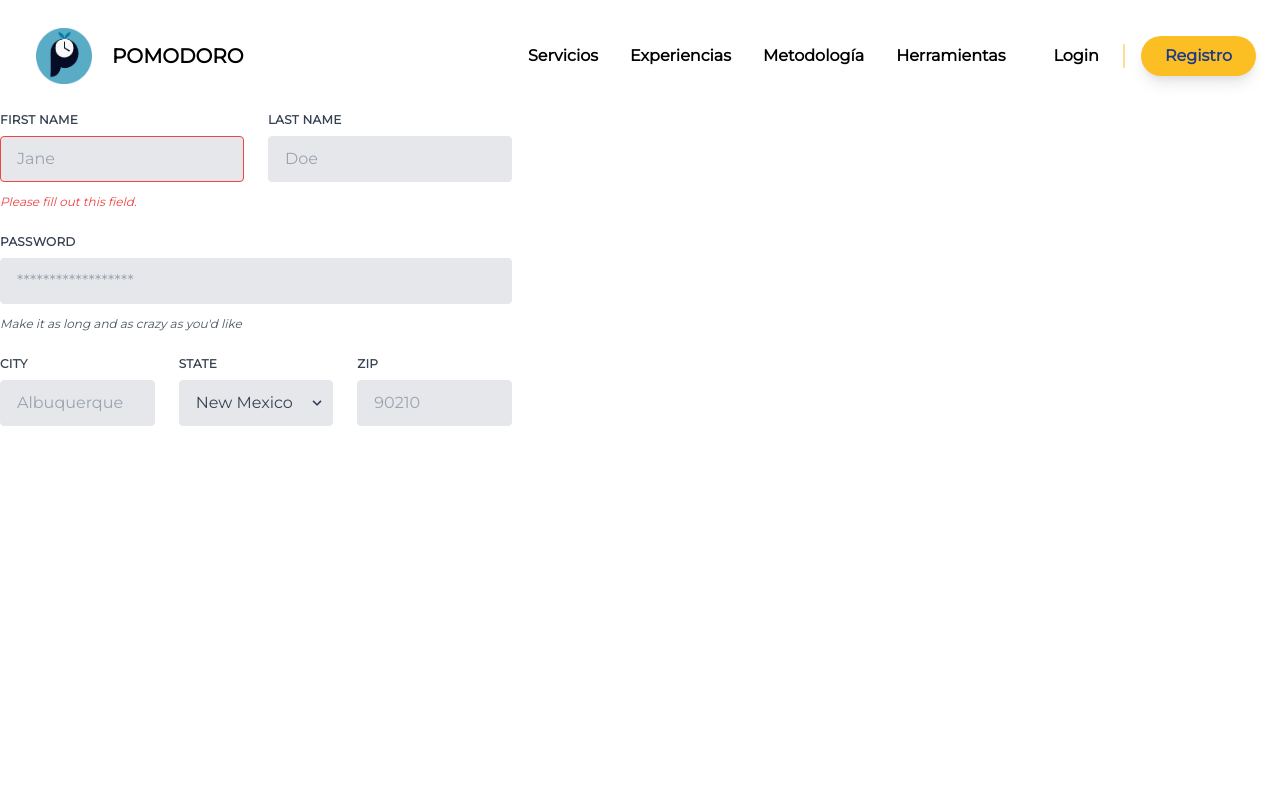
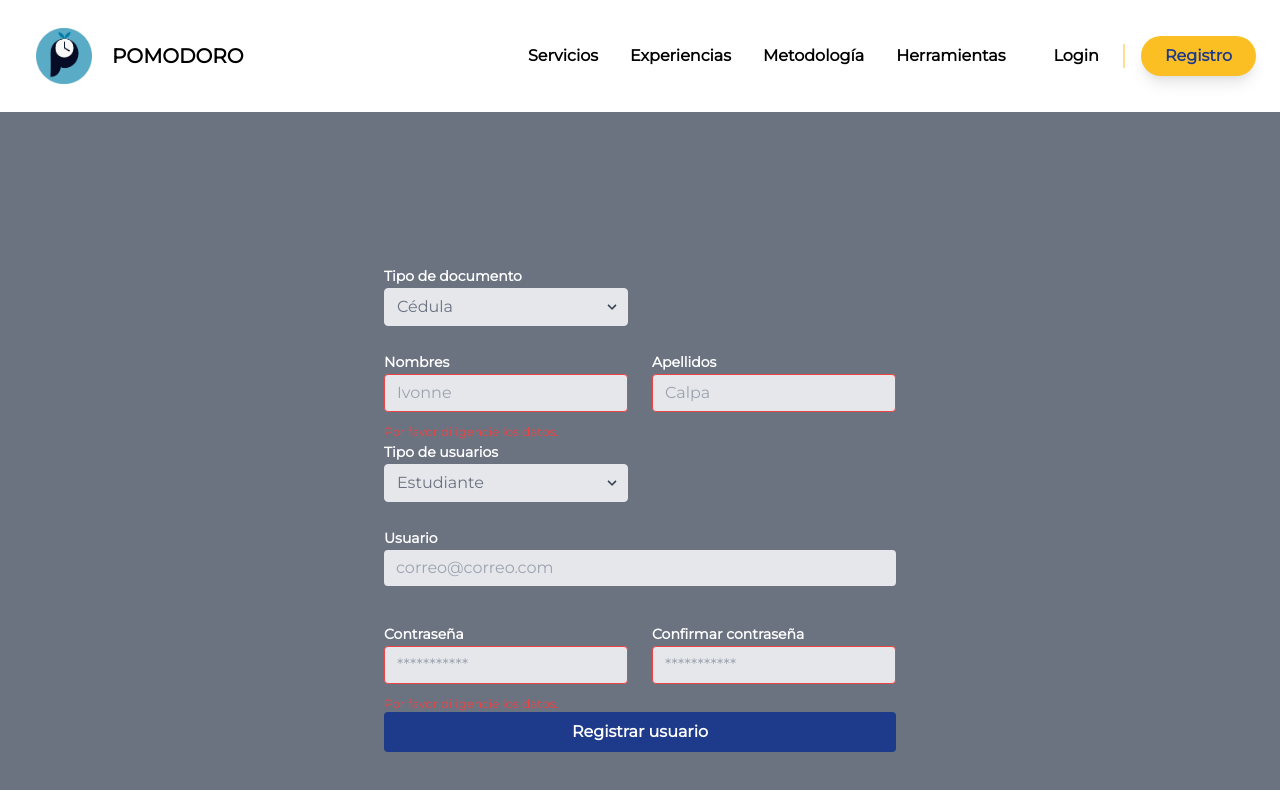
Before and after one commit to POMODORO-CO/PomodoroFrontend, a React (Create React App) app: page /Registro in a window 1280 px wide. Shown: the top 790 px of the page. Built offline with nearby package versions, Linux system fonts and the light colour scheme.

Commit message:
Termino desarrollo de la interfaz para registro de usuarios

```diff
--- a/src/Pages/Login/Login.jsx
+++ b/src/Pages/Login/Login.jsx
@@ -1,8 +1,36 @@
 import React from 'react'
+import imagenes from '../../assets/img/imagenes';
+import { NavLink } from 'react-router-dom';
 
 const Login = () => {
     return (
-        <div className='min-h-screen grid place-content-center bg-gray-100'>
+        <div>
+        <section className='container mx-auto px-6'>
+        <nav className='py-4 flex justify-between'>
+                    <section className='flex flex-row justify-center'>
+                        <img src={imagenes.imag1} alt="Logo empresa" className='py-3 px-3 h-20 w-20' />
+                        <h1 className='px-2 text-xl text-center my-auto uppercase font-bold'>Pomodoro</h1>
+                    </section>
+                    <section className='flex flex-row justify-center space-x-8'>
+                        <section className='flex flex-row justify-center my-auto space-x-4'>
+                            <a href='#' className='px-2 font-bold'>Servicios</a>
+                            <a href="#" className='px-2 font-bold'>Experiencias</a>
+                            <a href="#" className='px-2 font-bold'>Metodología</a>
+                            <a href="#" className='px-2 font-bold'>Herramientas</a>
+                        </section>
+                        <section className='flex flex-row justify-center items-center my-auto space-x-4'>
+                            <NavLink to='/Login' className='px-2 font-bold' >
+                                Login
+                            </NavLink>
+                            <section className='w-0.5 h-6 bg-yellow-400 opacity-50'></section>
+                            <NavLink to='/Registro'>
+                            <button class="py-2 px-6 text-blue-900 font-bold rounded-full bg-yellow-400 shadow-lg block md:inline-block">Registro</button>
+                            </NavLink>
+                        </section>
+                    </section>
+                </nav>
+        </section>
+        <div className='min-h-screen grid place-content-center bg-gray-500'>
             <div class="w-full max-w-xs m-6">
                 <form class="bg-white shadow-md rounded px-8 pt-6 pb-8 mb-4">
                     <div class="mb-4">
@@ -36,6 +64,7 @@ const Login = () => {
                 </form>
             </div>
         </div>
+        </div>
     )
 }
 
--- a/src/Pages/Login/Registro.jsx
+++ b/src/Pages/Login/Registro.jsx
@@ -4,7 +4,7 @@ import { NavLink } from 'react-router-dom';
 
 function Registro() {
   return (
-        <div >
+    <div>
         <section className='container mx-auto px-6'>
           <nav className='py-4 flex justify-between'>
             <section className='flex flex-row justify-center'>
@@ -23,66 +23,88 @@ function Registro() {
                   Login
                 </NavLink>
                 <section className='w-0.5 h-6 bg-yellow-400 opacity-50'></section>
-                            <NavLink to='/'>
+                <NavLink to='/Registro'>
                   <button class="py-2 px-6 text-blue-900 font-bold rounded-full bg-yellow-400 shadow-lg block md:inline-block">Registro</button>
                 </NavLink>
               </section>
             </section>
           </nav>
         </section>
-            <section>
-            <form class="w-full max-w-lg">
+      <section className='min-h-screen grid place-content-center bg-gray-500'>
+        <form class="w-full max-w-lg ">
           <div class="flex flex-wrap -mx-3 mb-6">
             <div class="w-full md:w-1/2 px-3 mb-6 md:mb-0">
-      <label class="block uppercase tracking-wide text-gray-700 text-xs font-bold mb-2" for="grid-first-name">
-        First Name
+              <label class="text-white text-sm font-bold mb-2" for="grid-state">
+                Tipo de documento
               </label>
-      <input class="appearance-none block w-full bg-gray-200 text-gray-700 border border-red-500 rounded py-3 px-4 mb-3 leading-tight focus:outline-none focus:bg-white" id="grid-first-name" type="text" placeholder="Jane"/>
-      <p class="text-red-500 text-xs italic">Please fill out this field.</p>
+              <div class="relative">
+                <select class="block appearance-none w-full bg-gray-200 border border-gray-200 text-gray-500 py-2 px-3 pr-8 rounded leading-tight focus:outline-none focus:bg-white focus:border-gray-500" id="tipo-documento">
+                  <option>Cédula</option>
+                  <option>Tarjeta de identidad</option>
+                  <option>Pasaporte</option>
+                </select>
+                <div class="pointer-events-none absolute inset-y-0 right-0 flex items-center px-2 text-gray-700">
+                  <svg class="fill-current h-4 w-4" xmlns="http://www.w3.org/2000/svg" viewBox="0 0 20 20"><path d="M9.293 12.95l.707.707L15.657 8l-1.414-1.414L10 10.828 5.757 6.586 4.343 8z" /></svg>
+                </div>
+              </div>
+            </div>
+          </div>
+          <div class="flex flex-wrap -mx-3 mb-6">
+            <div class="w-full md:w-1/2 px-3 mb-6 md:mb-0">
+              <label class="text-white text-sm font-bold mb-2" for="nombres">
+                Nombres
+              </label>
+              <input class="appearance-none block w-full bg-gray-200 text-gray-700 border border-red-500 rounded py-2 px-3 mb-3 leading-tight focus:outline-none focus:bg-white" id="grid-primer-nombre" type="text" placeholder="Ivonne" />
+              <p class="text-red-500 text-xs">Por favor diligencie los datos.</p>
             </div>
             <div class="w-full md:w-1/2 px-3">
-      <label class="block uppercase tracking-wide text-gray-700 text-xs font-bold mb-2" for="grid-last-name">
-        Last Name
+              <label class="text-white text-sm font-bold mb-2" for="grid-segundo-nombre">
+                Apellidos
               </label>
-      <input class="appearance-none block w-full bg-gray-200 text-gray-700 border border-gray-200 rounded py-3 px-4 leading-tight focus:outline-none focus:bg-white focus:border-gray-500" id="grid-last-name" type="text" placeholder="Doe"/>
+              <input class="appearance-none block w-full bg-gray-200 text-gray-500 border border-red-500 rounded py-2 px-3 mb-3 leading-tight focus:outline-none focus:bg-white" id="grid-apellido" type="text" placeholder="Calpa" />
+            </div>
+            <div class="w-full md:w-1/2 px-3 mb-6 md:mb-0">
+              <label class="text-white text-sm font-bold mb-2" for="grid-state">
+                Tipo de usuarios
+              </label>
+              <div class="relative">
+                <select class="block appearance-none w-full bg-gray-200 border border-gray-200 text-gray-500 py-2 px-3 pr-8 rounded leading-tight focus:outline-none focus:bg-white focus:border-gray-500" id="tipo-usuario">
+                  <option>Estudiante</option>
+                  <option>Líder de proyecto</option>
+                  <option>Administrador</option>
+                </select>
+                <div class="pointer-events-none absolute inset-y-0 right-0 flex items-center px-2 text-gray-700">
+                  <svg class="fill-current h-4 w-4" xmlns="http://www.w3.org/2000/svg" viewBox="0 0 20 20"><path d="M9.293 12.95l.707.707L15.657 8l-1.414-1.414L10 10.828 5.757 6.586 4.343 8z" /></svg>
+                </div>
+              </div>
             </div>
           </div>
           <div class="flex flex-wrap -mx-3 mb-6">
             <div class="w-full px-3">
-      <label class="block uppercase tracking-wide text-gray-700 text-xs font-bold mb-2" for="grid-password">
-        Password
+              <label class="text-white text-sm font-bold mb-2" for="grid-contraseña">
+                Usuario
               </label>
-      <input class="appearance-none block w-full bg-gray-200 text-gray-700 border border-gray-200 rounded py-3 px-4 mb-3 leading-tight focus:outline-none focus:bg-white focus:border-gray-500" id="grid-password" type="password" placeholder="******************"/>
-      <p class="text-gray-600 text-xs italic">Make it as long and as crazy as you'd like</p>
+              <input class="appearance-none block w-full bg-gray-200 text-gray-500 rounded py-2 px-3 mb-3 leading-tight focus:outline-none focus:bg-white" id="grid-email" type="email" placeholder="correo@correo.com" />
             </div>
           </div>
           <div class="flex flex-wrap -mx-3 mb-2">
-    <div class="w-full md:w-1/3 px-3 mb-6 md:mb-0">
-      <label class="block uppercase tracking-wide text-gray-700 text-xs font-bold mb-2" for="grid-city">
-        City
+            <div class="w-full md:w-1/2 px-3 mb-6 md:mb-0">
+              <label class="text-white text-sm font-bold mb-2" for="password">
+                Contraseña
               </label>
-      <input class="appearance-none block w-full bg-gray-200 text-gray-700 border border-gray-200 rounded py-3 px-4 leading-tight focus:outline-none focus:bg-white focus:border-gray-500" id="grid-city" type="text" placeholder="Albuquerque"/>
+              <input class="appearance-none block w-full bg-gray-200 text-gray-700 border border-red-500 rounded py-2 px-3 mb-3 leading-tight focus:outline-none focus:bg-white" id="grid-passwor" type="password" placeholder="***********" />
+              <p class="text-red-500 text-xs">Por favor diligencie los datos.</p>
             </div>
-    <div class="w-full md:w-1/3 px-3 mb-6 md:mb-0">
-      <label class="block uppercase tracking-wide text-gray-700 text-xs font-bold mb-2" for="grid-state">
-        State
+            <div class="w-full md:w-1/2 px-3">
+              <label class="text-white text-sm font-bold mb-2" for="grid-segundo-nombre">
+                Confirmar contraseña
               </label>
-      <div class="relative">
-        <select class="block appearance-none w-full bg-gray-200 border border-gray-200 text-gray-700 py-3 px-4 pr-8 rounded leading-tight focus:outline-none focus:bg-white focus:border-gray-500" id="grid-state">
-          <option>New Mexico</option>
-          <option>Missouri</option>
-          <option>Texas</option>
-        </select>
-        <div class="pointer-events-none absolute inset-y-0 right-0 flex items-center px-2 text-gray-700">
-          <svg class="fill-current h-4 w-4" xmlns="http://www.w3.org/2000/svg" viewBox="0 0 20 20"><path d="M9.293 12.95l.707.707L15.657 8l-1.414-1.414L10 10.828 5.757 6.586 4.343 8z"/></svg>
+              <input class="appearance-none block w-full bg-gray-200 text-gray-700 border border-red-500 rounded py-2 px-3 mb-3 leading-tight focus:outline-none focus:bg-white" id="grid-passwor" type="password" placeholder="***********" />
             </div>
-      </div>
-    </div>
-    <div class="w-full md:w-1/3 px-3 mb-6 md:mb-0">
-      <label class="block uppercase tracking-wide text-gray-700 text-xs font-bold mb-2" for="grid-zip">
-        Zip
-      </label>
-      <input class="appearance-none block w-full bg-gray-200 text-gray-700 border border-gray-200 rounded py-3 px-4 leading-tight focus:outline-none focus:bg-white focus:border-gray-500" id="grid-zip" type="text" placeholder="90210" />
+            <div class="w-full px-3 mb-6 md:mb-0">
+              <button class="appearance-none block w-full bg-blue-900 hover:bg-yellow-400 text-white font-bold py-2 px-3 rounded focus:outline-none focus:shadow-outline" type="button">
+                Registrar usuario
+              </button>
             </div>
           </div>
         </form>
```
Lines whose indentation alone changed are shown as unchanged.
